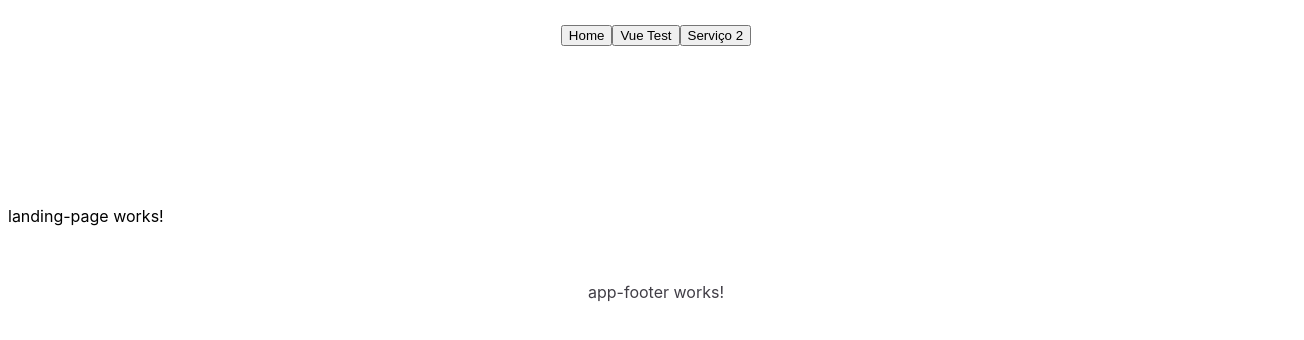
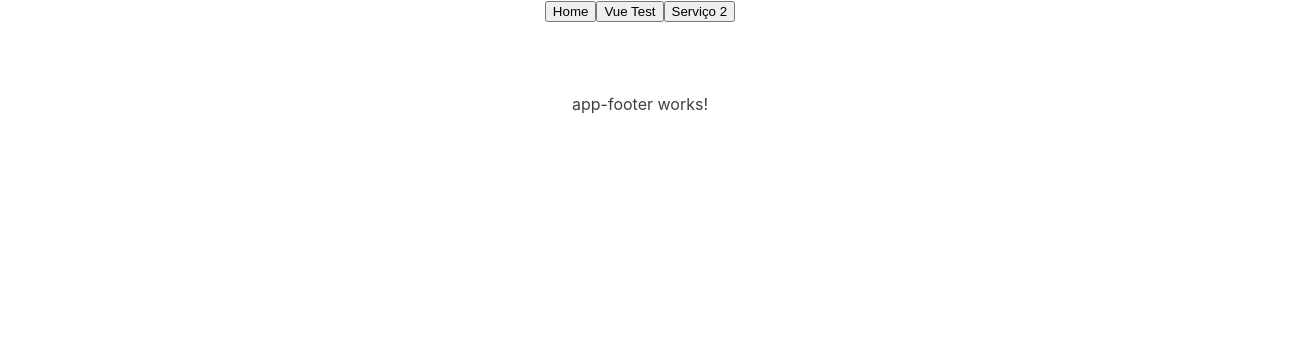
Before and after one commit to tcarreiro/portfolio, an Angular app: page / in a window 1280 px wide. Shown: the top 340 px of the page, 1304 px wide, since content can reach past the window. Built offline with nearby package versions, Linux system fonts and the light colour scheme.

Commit message:
get css from microfront, also app-content style finalized

```diff
--- a/src/app/app-content/app.ts
+++ b/src/app/app-content/app.ts
@@ -19,12 +19,10 @@ import { CommonModule } from "@angular/common";
 })
 export class App implements OnInit, OnDestroy {
   title = signal("AngularTest");
-  contentType = signal("Home");
 
   private eventListener: ((event: CustomEvent) => void) | undefined;
   private renderedComponent: ComponentRef<Component> | null = null;
   private elementRef = inject(ElementRef);
-  private viewContainerRef = inject(ViewContainerRef);
 
   ngOnInit(): void {
     this.eventListener = (event: CustomEvent) => {
@@ -41,7 +39,6 @@ export class App implements OnInit, OnDestroy {
   }
 
   loadContent(type: string): void {
-    this.contentType.set(type);
     this.clearContent();
 
     switch (type) {
@@ -61,15 +58,27 @@ export class App implements OnInit, OnDestroy {
 
   private loadLandingPage() {
     import("./features/landing-page/landing-page").then((module) => {
-      this.clearContent();
-      this.renderedComponent = this.viewContainerRef.createComponent(module.LandingPageComponent);
+      const container = this.elementRef.nativeElement.querySelector(".content");
+      if (container) {
+        // this.renderedComponent = this.viewContainerRef.createComponent(module.LandingPageComponent);
+        container.appendChild(document.createElement("LandingPageComponent"));
+      }
     });
   }
 
   private loadFrontService(url: string, nome: string) {
-    // Remove script anterior
     const oldScript = document.getElementById(`microfrontend-${nome}`);
     if (oldScript) oldScript.remove();
+
+    const oldCss = document.getElementById(`microfrontend-css-${nome}`);
+    if (oldCss) oldCss.remove();
+
+    const cssUrl = url.replace(".js", ".css");
+    const link = document.createElement("link");
+    link.id = `microfrontend-css-${nome}`;
+    link.rel = "stylesheet";
+    link.href = cssUrl;
+    document.head.appendChild(link);
 
     const script = document.createElement("script");
     script.id = `microfrontend-${nome}`;
@@ -77,7 +86,6 @@ export class App implements OnInit, OnDestroy {
     script.type = "module";
 
     script.onload = () => {
-      console.log(`Script ${nome} carregado`);
       this.renderWebComponent(nome);
     };
 
@@ -85,7 +93,6 @@ export class App implements OnInit, OnDestroy {
   }
 
   private renderWebComponent(nome: string) {
-    this.clearContent();
     const container = this.elementRef.nativeElement.querySelector(".content");
     if (container) {
       const webComponent = document.createElement(`app-${nome.toLowerCase()}`);
@@ -104,8 +111,10 @@ export class App implements OnInit, OnDestroy {
       container.innerHTML = "";
     }
 
-    // Remove o script do VueTest se existir
-    const oldScript = document.getElementById(`microfrontend-script-module`);
-    if (oldScript) oldScript.remove();
+    const scripts = document.querySelectorAll('script[id^="microfrontend-"]');
+    scripts.forEach((script) => script.remove());
+
+    const styles = document.querySelectorAll('link[id^="microfrontend-css-"]');
+    styles.forEach((style) => style.remove());
   }
 }
--- a/src/styles.css
+++ b/src/styles.css
@@ -35,9 +35,34 @@
   display: block;
   height: 100dvh;
 }
+* {
+
+}
+body {
+  margin: 0;
+  padding: 0;
+}
 
 app-header,
-app-content,
+app-footer {
+  width: 100%;
+  justify-content: center;
+  display: flex;
+  box-sizing: inherit;
+  position: relative;
+}
+
+
+app-content {
+  justify-content: center;
+  display: flex;
+  & > main > .content {
+    display: flex;
+    max-width: 1170px;
+  }
+}
+
+app-header,
 app-footer{
   h1 {
     font-size: 3.125rem;
@@ -56,18 +81,18 @@ app-footer{
     color: var(--gray-700);
   }
 
-  header,
-  footer,
-  main {
-    width: 100%;
-    min-height: 100%;
-    justify-content: center;
-    align-items: center;
-    display: flex;
-    padding: 1rem;
-    box-sizing: inherit;
-    position: relative;
-  }
+/*  header,*/
+/*  footer,*/
+/*  main {*/
+/*    width: 100%;*/
+/*    min-height: 100%;*/
+/*    justify-content: center;*/
+/*    align-items: center;*/
+/*    display: flex;*/
+/*    padding: 1rem;*/
+/*    box-sizing: inherit;*/
+/*    position: relative;*/
+/*  }*/
 
   .angular-logo {
     max-width: 9.2rem;
```
